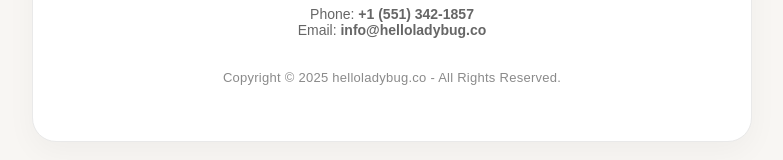
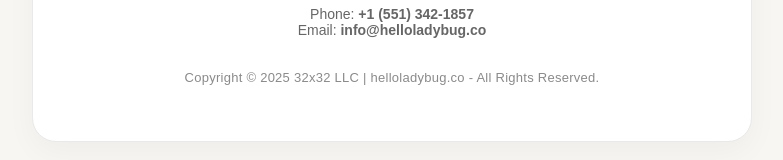
Before and after one commit to JuliaOldman0/helloladybug, a plain HTML site: page index.html in a window 1280 px wide. Shown: the part 566-726 px from the top of the page, without its empty margins (248-1031 px from the left). Drawn offline with Linux system fonts and the light colour scheme.

Commit message:
added copyrights

```diff
--- a/index.html
+++ b/index.html
@@ -163,7 +163,7 @@
       </div>
 
       <div class="footer">
-        Copyright © 2025 helloladybug.co - All Rights Reserved.
+        Copyright © 2025 32x32 LLC | helloladybug.co - All Rights Reserved.
       </div>
     </main>
   </body>
```
